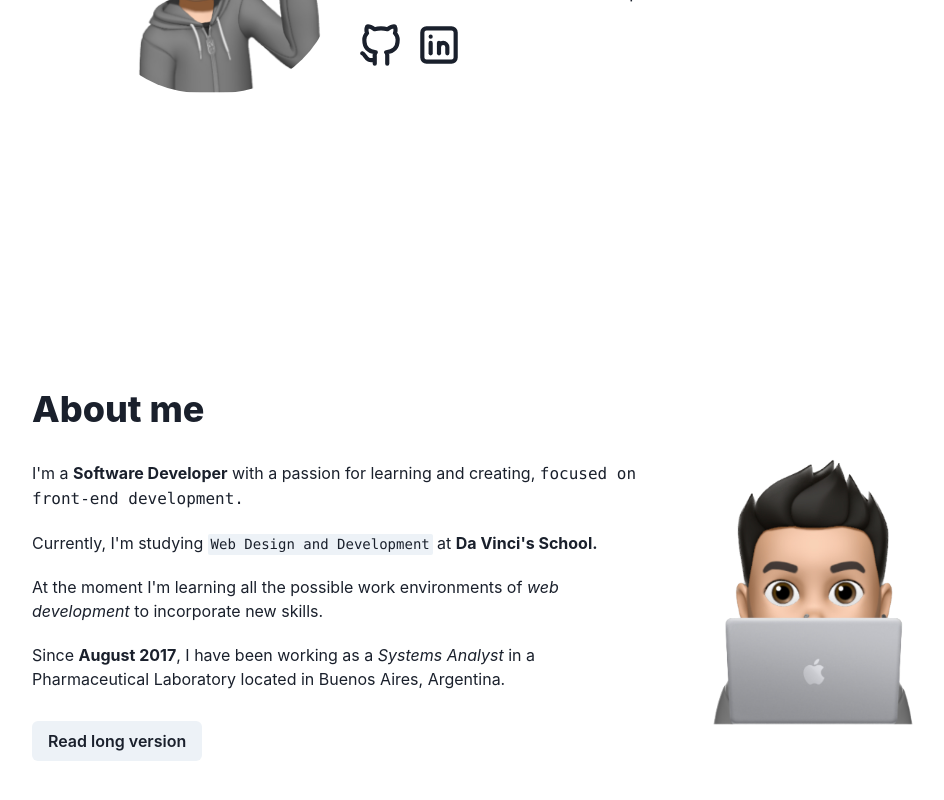
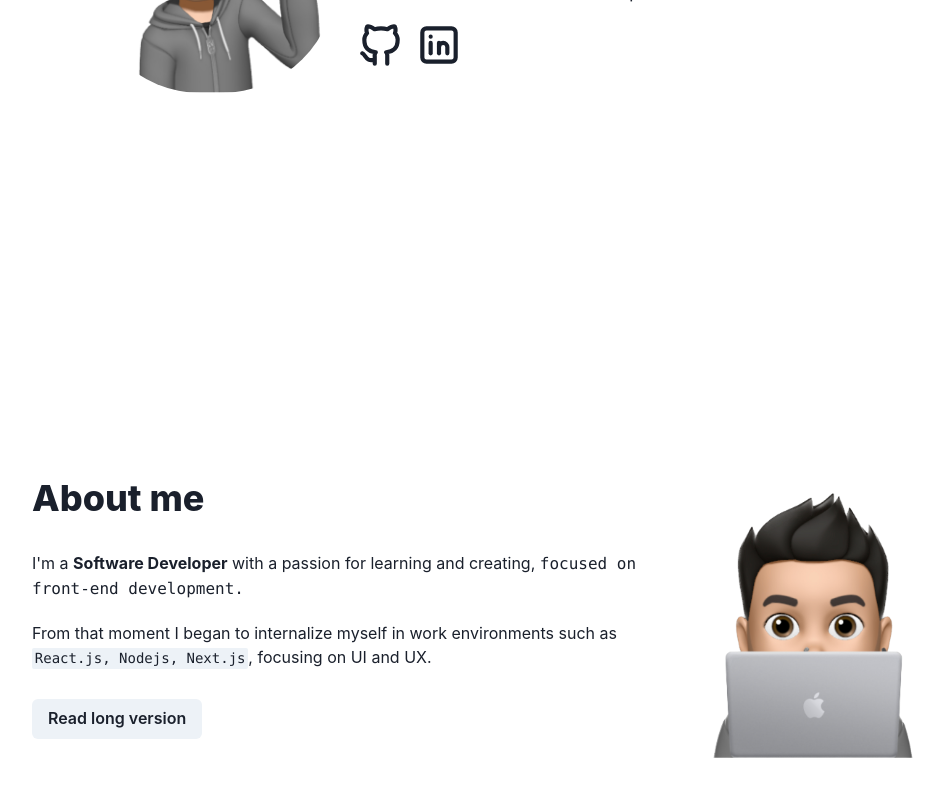
Before and after one commit to francocampaiola/portfolio, a Next.js app: page / in a window 1280 px wide. Shown: the part 470-1270 px from the top of the page, without its empty margins (128-1072 px from the left). Built offline with nearby package versions, Linux system fonts and the light colour scheme.

Commit message:
fix: Adjust the short and long about versions

```diff
--- a/components/About/About.module.css
+++ b/components/About/About.module.css
@@ -1,4 +1,4 @@
 .about {
     min-height: 90vh;
-    padding-top: 50px;
+    padding-top: 120px;
 }
--- a/components/About/About.tsx
+++ b/components/About/About.tsx
@@ -1,4 +1,4 @@
-import { Box, Button, Heading, HStack, Image } from '@chakra-ui/react'
+import { Box, Button, Heading, HStack, Image, Spacer } from '@chakra-ui/react'
 import { useState } from 'react';
 import styles from './About.module.css'
 import { LongVersion } from './Versions/LongVersion';
@@ -31,6 +31,7 @@ export const About = () => {
               <>
                 <LongVersion />
                 <Button variant={'solid'} onClick={handleClick}>{buttonText}</Button>
+                <Spacer />
               </>
             ) || (
                 <>
--- a/components/About/Versions/LongVersion.tsx
+++ b/components/About/Versions/LongVersion.tsx
@@ -13,14 +13,8 @@ export const LongVersion = () => {
             <Text fontSize={'md'} marginTop={'20px'}>
                 In previous years, I went through different university degrees such as <Code>Programming</Code> or <Code>Multimedia Design</Code>, but I consider that my forte and what I am passionate about is web development.
             </Text>
-            <Text fontSize={'md'} marginTop={'20px'}>
-                Since <Text as="b">August 2025</Text>, I have been working as a <Text as="em">Systems Analyst</Text> in a Pharmaceutical Laboratory located in Buenos Aires, Argentina.
-            </Text>
-            <Text fontSize={'md'} marginTop={'20px'}>
-                Since <Text as="b">August 2025</Text>, I have been working as a <Text as="em">Systems Analyst</Text> in a Pharmaceutical Laboratory located in Buenos Aires, Argentina.
-            </Text>
             <Text fontSize={'md'} marginTop={'20px'} marginBottom={'30px'}>
-                Since <Text as="b">August 2025</Text>, I have been working as a <Text as="em">Systems Analyst</Text> in a Pharmaceutical Laboratory located in Buenos Aires, Argentina.
+                Since <Text as="b">July 2017</Text>, I have been working as a <Text as="em">Systems Analyst</Text> in a Pharmaceutical Laboratory located in Buenos Aires, Argentina.
             </Text>
         </>
     )
--- a/components/About/Versions/ShortVersion.tsx
+++ b/components/About/Versions/ShortVersion.tsx
@@ -7,14 +7,8 @@ export const ShortVersion = () => {
             <Text fontSize={'md'} marginTop={'30px'}>
                 I&apos;m a <Text as='b'>Software Developer</Text> with a passion for learning and creating, <Text as="kbd">focused on front-end development.</Text>
             </Text>
-            <Text fontSize={'md'} marginTop={'20px'}>
-                Currently, I&apos;m studying <Code>Web Design and Development</Code> at <Text as='b'>Da Vinci&apos;s School.</Text>
-            </Text>
-            <Text fontSize={'md'} marginTop={'20px'}>
-                At the moment I&apos;m learning all the possible work environments of <Text as="i">web development</Text> to incorporate new skills.
-            </Text>
             <Text fontSize={'md'} marginTop={'20px'} marginBottom={'30px'}>
-                Since <Text as="b">August 2017</Text>, I have been working as a <Text as="em">Systems Analyst</Text> in a Pharmaceutical Laboratory located in Buenos Aires, Argentina.
+                From that moment I began to internalize myself in work environments such as <Code>React.js, Nodejs, Next.js</Code>, focusing on UI and UX.
             </Text>
         </>
     )
```
